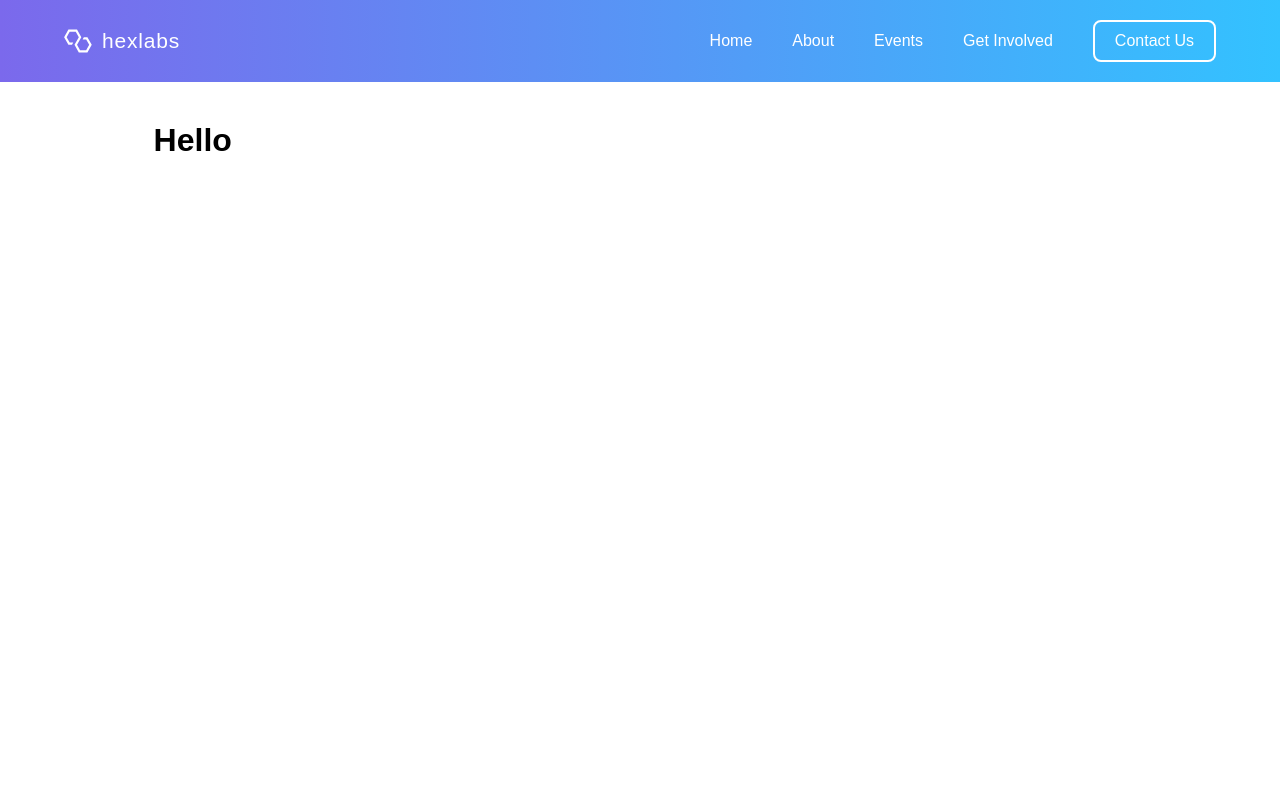
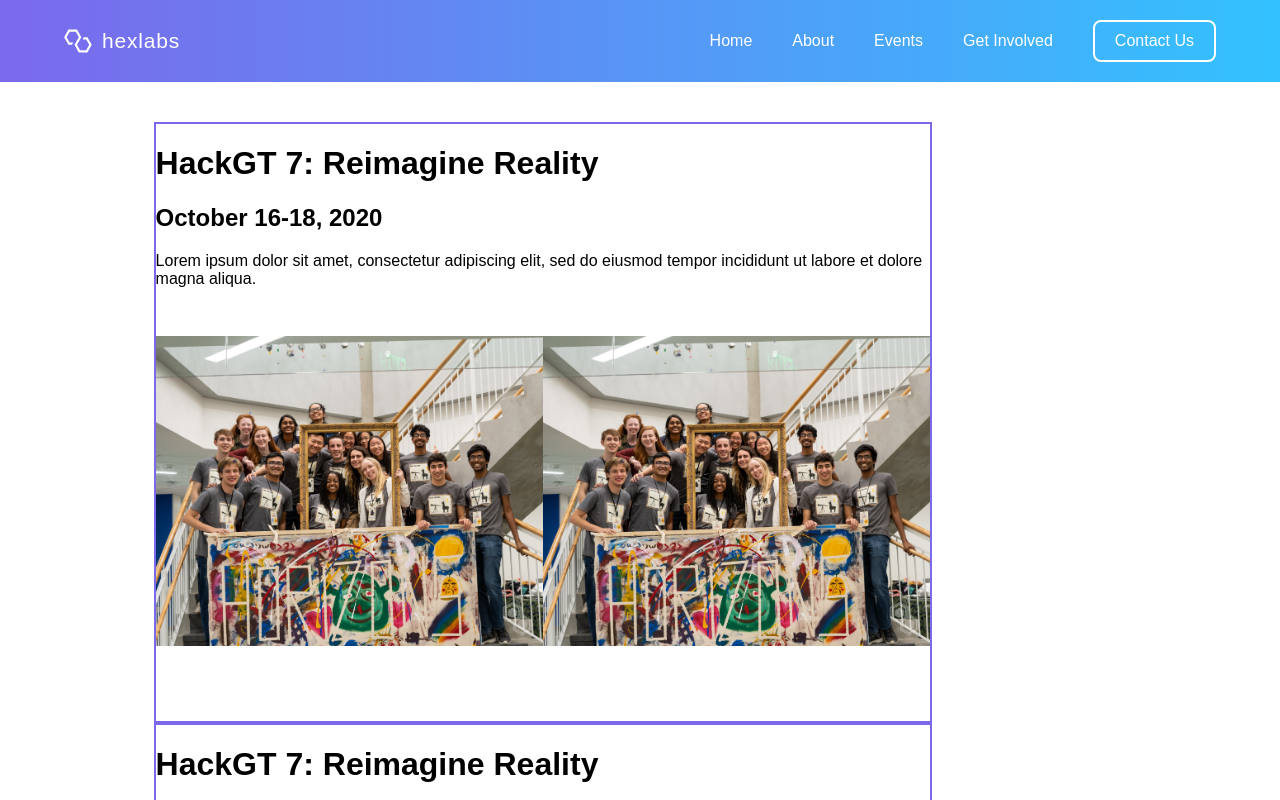
Before and after one commit to HackGT/hexlabs-website, a Next.js app: page /timeline in a window 1280 px wide. Shown: the top 800 px of the page. Built offline with nearby package versions, Linux system fonts and the light colour scheme; a web font is replaced by a local one.

Commit message:
initial image container

```diff
--- a/components/button.tsx
+++ b/components/button.tsx
@@ -9,10 +9,10 @@
   if (type == ButtonType.Outlined) {
     return (
       <button className={`${styles.button} ${styles.outlined}`}>{text}</button>
-    )
+    );
   } else {
     return (
       <button className={`${styles.button} ${styles.solid}`}>{text}</button>
-    )
+    );
   }
 }
--- /dev/null
+++ b/pages/timeline.module.css
@@ -0,0 +1,15 @@
+.event {
+  width: 80%;
+  min-height: 40%;
+  border-color: var(--purple);
+  border-width: 2px;
+  border-style: solid;
+}
+
+.imageContainer {
+  display: flex;
+  flex-direction: row;
+  align-items: flex-start;
+  padding: 0px;
+  width: 100%;
+}
--- a/pages/timeline.tsx
+++ b/pages/timeline.tsx
@@ -1,20 +1,119 @@
 import { GetServerSideProps } from "next";
+import styles from "./timeline.module.css";
+import Image from "next/image";
+import Button, { ButtonType } from "../components/button";
 
 interface Props {}
 
-export default function Timeline(props: Props) {
+interface Image {
+  alt: string;
+  path: string;
+}
+
+interface Event {
+  title: string;
+  dates: string;
+  description: string;
+  images: Image[];
+}
+
+const events: Event[] = [
+  {
+    title: "HackGT 7: Reimagine Reality",
+    dates: "October 16-18, 2020",
+    description:
+      "Lorem ipsum dolor sit amet, consectetur adipiscing elit, sed do eiusmod tempor incididunt ut labore et dolore magna aliqua. ",
+    images: [
+      {
+        alt: "girl working on project at Horizons",
+        path: "/hackgt7-1.jpg"
+      },
+      {
+        alt: "girl working on project at Horizons",
+        path: "/hackgt7-1.jpg"
+      }
+    ]
+  },
+  {
+    title: "HackGT 7: Reimagine Reality",
+    dates: "October 16-18, 2020",
+    description:
+      "Lorem ipsum dolor sit amet, consectetur adipiscing elit, sed do eiusmod tempor incididunt ut labore et dolore magna aliqua. ",
+    images: [
+      {
+        alt: "girl working on project at Horizons",
+        path: "/hackgt7-1.jpg"
+      }
+    ]
+  },
+  {
+    title: "HackGT 7: Reimagine Reality",
+    dates: "October 16-18, 2020",
+    description:
+      "Lorem ipsum dolor sit amet, consectetur adipiscing elit, sed do eiusmod tempor incididunt ut labore et dolore magna aliqua. ",
+    images: [
+      {
+        alt: "girl working on project at Horizons",
+        path: "/hackgt7-1.jpg"
+      }
+    ]
+  }
+];
+
+function ImageContainer(images: Image[]) {
   return (
-    <div>
-      <h1>Hello</h1>
+    <div className={styles.imageContainer}>
+      {images.map(image => {
+        return (
+          <div
+            style={{
+              height: "375px",
+              width: "100%"
+            }}
+          >
+            <div
+              style={{
+                position: "relative",
+                maxWidth: "100%",
+                height: "100%"
+              }}
+            >
+              <Image
+                src={image.path}
+                alt={image.alt}
+                layout="fill"
+                objectFit="contain"
+                quality={100}
+              />
+            </div>
+          </div>
+        );
+      })}
     </div>
   );
 }
 
-export const getServerSideProps: GetServerSideProps<Props> = async (
-  context
-) => {
+function Event(event: Event) {
+  return (
+    <div className={styles.event}>
+      <h1>{event.title}</h1>
+      <h2>{event.dates}</h2>
+      <p>{event.description}</p>
+      {ImageContainer(event.images)}
+      <div>
+        <Button text="Website" type={ButtonType.Outlined} />
+      </div>
+    </div>
+  );
+}
+
+export default function Timeline(props: Props) {
+  return <div>{events.map(Event)}</div>;
+}
+
+export const getServerSideProps: GetServerSideProps<Props> = async context => {
   // Make request here for data
   return {
-    props: {}, // will be passed to the page component as props
+    props: {} // will be passed to the page component as props
   };
 };
```
Also changed, not shown: lib/api.js (added, +20 -0 lines), public/hackgt7-1.jpg (added), 1 other file (tests, documents, lock files or other folders).
